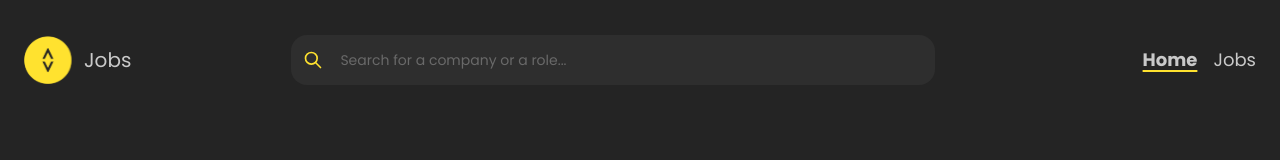
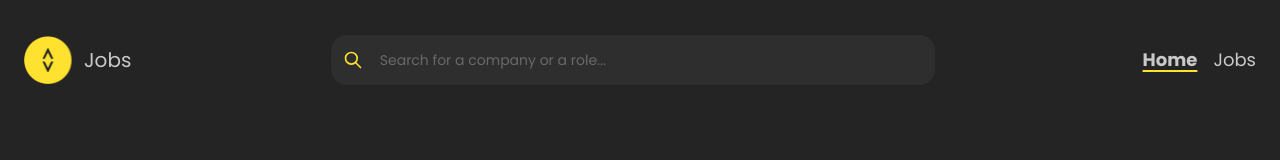
Before and after one commit to monashcoding/mploy-app, a Next.js app in the folder frontend/: page / in a window 1280 px wide. Shown: the top 160 px of the page. Built offline with nearby package versions, Linux system fonts and the light colour scheme.

Commit message:
fix bug causing navbar to disappear if window is resized

```diff
--- a/frontend/src/components/layout/nav-bar.tsx
+++ b/frontend/src/components/layout/nav-bar.tsx
@@ -1,21 +1,16 @@
-// frontend/src/components/layout/nav-bar.tsx
 "use client";
 
 import Logo from "@/components/layout/logo";
 import Link from "next/link";
 import SearchBar from "@/components/search/search-bar";
 import { Button, Menu } from "@mantine/core";
-import { IconSearch, IconMenu2 } from "@tabler/icons-react";
+import { IconMenu2, IconSearch } from "@tabler/icons-react";
+import { usePathname } from "next/navigation";
 import { useState } from "react";
-import { usePathname } from "next/navigation";
 
 export default function NavBar() {
     const [showSearch, setShowSearch] = useState(false);
     const pathname = usePathname();
-
-  const toggleSearch = () => {
-    setShowSearch(!showSearch);
-  };
 
     const NavLinks = () => (
         <>
@@ -37,11 +32,12 @@ export default function NavBar() {
     return (
         <nav className="py-8">
             <div className="max-w-7xl mx-auto flex justify-between items-center min-h-14">
+                {/* Mobile View */}
                 {showSearch ? (
                     <div className="w-full flex items-center gap-4 lg:hidden">
                         <Button
                             variant="subtle"
-              onClick={toggleSearch}
+                            onClick={() => setShowSearch(false)}
                             className="flex-shrink-0"
                         >
                             ←
@@ -50,17 +46,10 @@ export default function NavBar() {
                     </div>
                 ) : (
                     <>
+                        {/* Regular Mobile View */}
                         <Logo />
-            <div className="hidden lg:block w-full mx-52">
-              <SearchBar />
-            </div>
-            <div className="hidden lg:flex items-center gap-4">
-              <NavLinks />
-            </div>
-
-            {/* Mobile Controls */}
-            <div className="flex items-center gap-4 lg:hidden">
-              <Button variant="subtle" onClick={toggleSearch} className="p-0">
+                        <div className="lg:hidden flex items-center gap-4">
+                            <Button variant="subtle" onClick={() => setShowSearch(true)} className="p-0">
                                 <IconSearch size={20} />
                             </Button>
                             <Menu position="bottom-end" offset={8} width={150}>
@@ -89,6 +78,16 @@ export default function NavBar() {
                         </div>
                     </>
                 )}
+
+                {/* Desktop View */}
+                <div className="hidden lg:flex w-full justify-between items-center">
+                    <div className="w-full mx-52">
+                        <SearchBar />
+                    </div>
+                    <div className="flex items-center gap-4">
+                        <NavLinks />
+                    </div>
+                </div>
             </div>
         </nav>
     );
```
Lines whose indentation alone changed are shown as unchanged.
